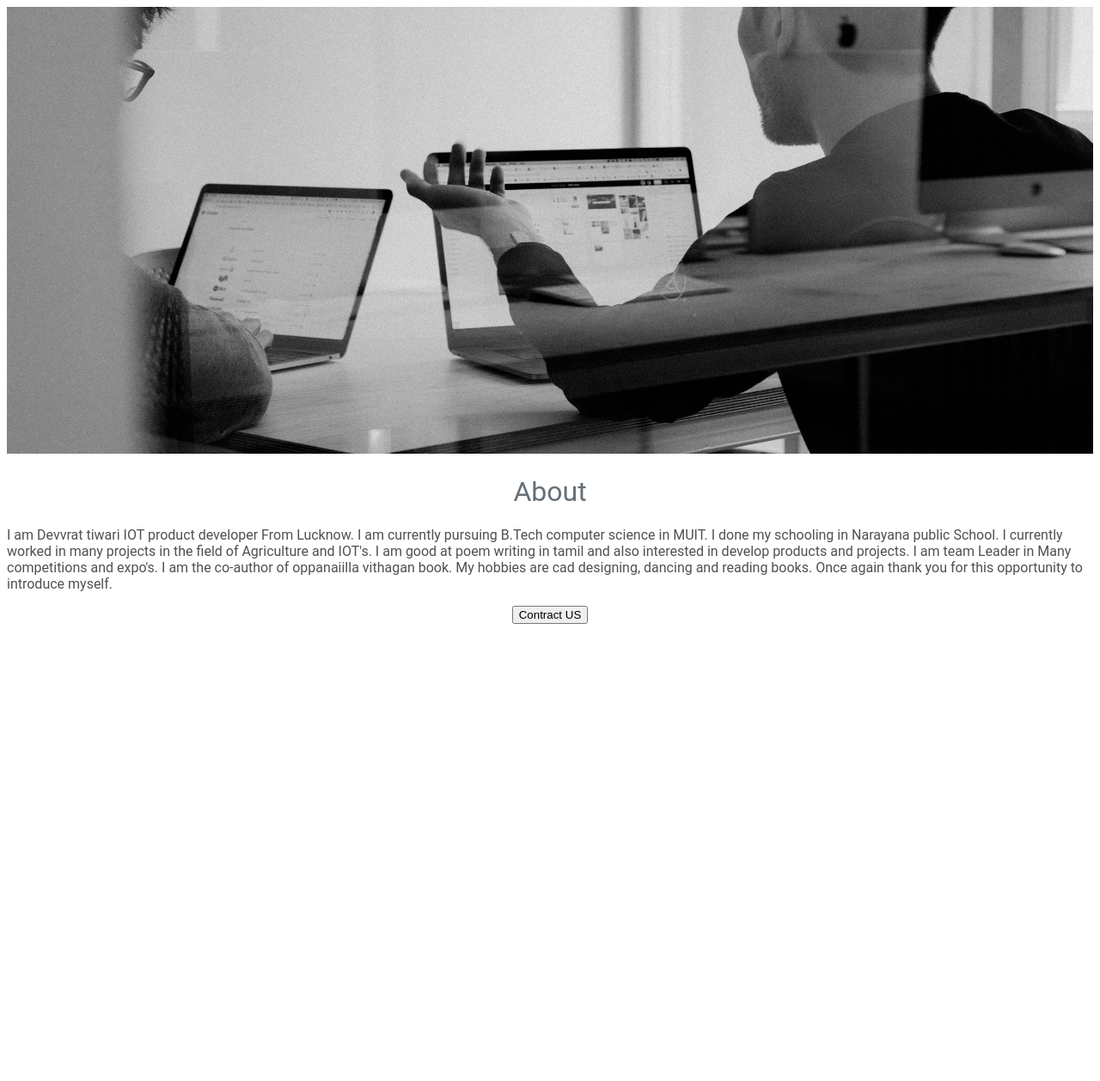
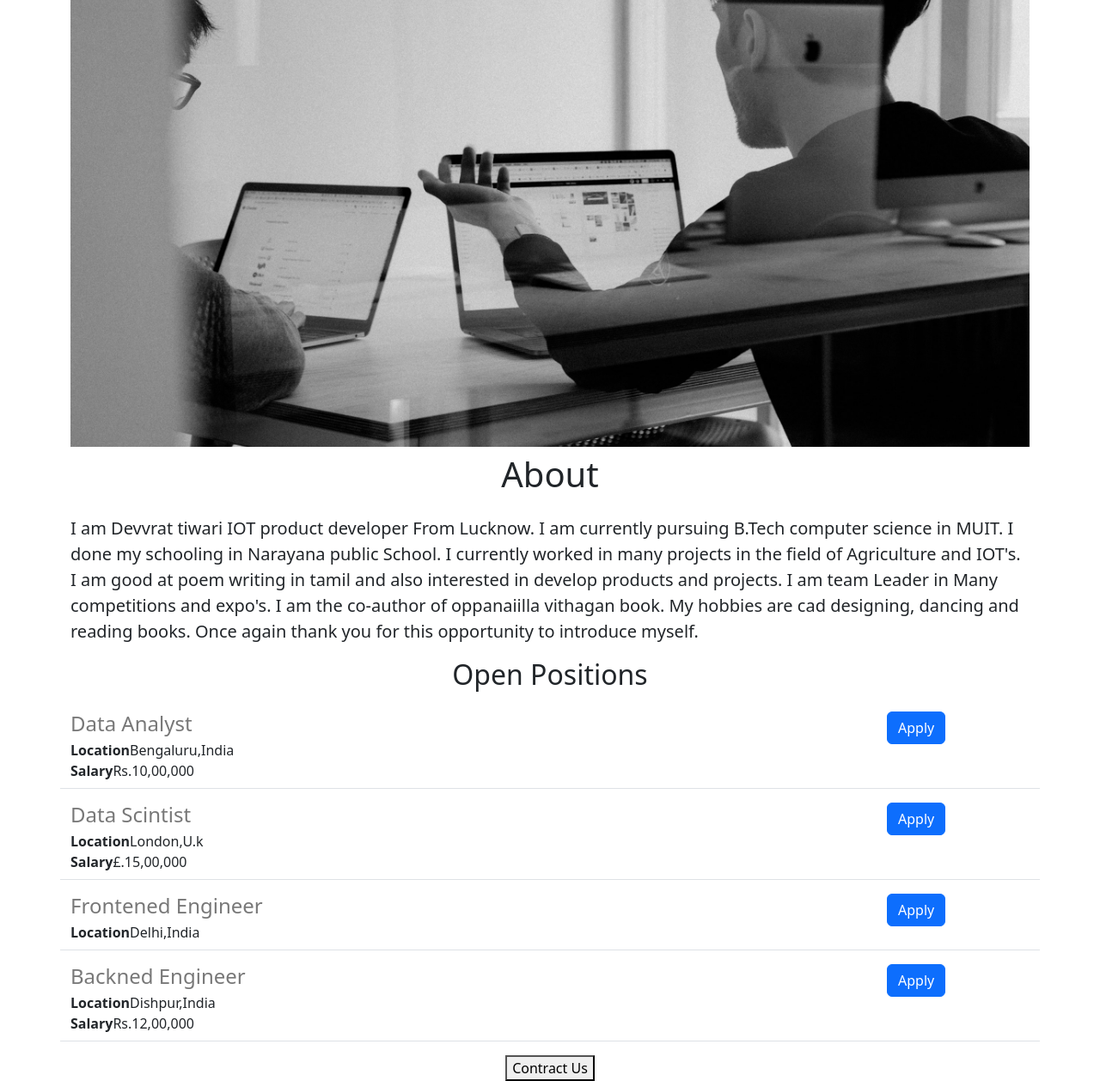
Before and after one commit to Shakar45/career-website, a Flask app: page / in a window 1280 px wide. Shown: the whole page at 86% size. Before the commit the page ends 726 px from the top, so only its background shows below. Run offline with Flask 3, Linux system fonts and the light colour scheme.

Commit message:
add dyanamic page

```diff
--- a/app.py
+++ b/app.py
@@ -1,11 +1,44 @@
-from flask import Flask,render_template
+from flask import Flask,render_template,jsonify
 
 
 app=Flask(__name__)
+JOBS=[
+  {
+    'id':1,
+    'title':'Data Analyst',
+    'location':'Bengaluru,India',
+    'salary':'Rs.10,00,000',
+  },
+  {
+    'id':1,
+    'title':'Data Scintist',
+    'location':'London,U.k',
+    'salary':'£.15,00,000',
+  },
+    {
+    'id':3,
+    'title':'Frontened Engineer',
+    'location':'Delhi,India',
+    # 'salary':'Rs.9,00,000',
+  },
+  {
+    'id':1,
+    'title':'Backned Engineer',
+    'location':'Dishpur,India',
+    'salary':'Rs.12,00,000',
+  }
+
+
+]
+
 
 @app.route("/")
 def hello():
-  return render_template('home.html')
+  return render_template('home.html',jobs=JOBS)
+
+@app.route("/api/jobs")
+def list_job():
+  return jsonify(JOBS)
 
 if __name__=="__main__":
   app.run(host="0.0.0.0",port=8080,debug=True)
--- a/templates/home.html
+++ b/templates/home.html
@@ -1,37 +1,29 @@
 <!DOCTYPE html>
 <html>
   <head>
+    <meta charset="utf-8">
+    <meta name="viewport" content="width=device-width, initial-scale=1">
+    <link href="https://cdn.jsdelivr.net/npm/bootstrap@5.3.3/dist/css/bootstrap.min.css" rel="stylesheet" integrity="sha384-QWTKZyjpPEjISv5WaRU9OFeRpok6YctnYmDr5pNlyT2bRjXh0JMhjY6hW+ALEwIH" crossorigin="anonymous">
     <title> Dev Careers</title>
     <style>
-      h1{
-        font: size; 50px;
-        font-family: Roboto;
-        font-weight:normal;
-        color: rgb(100,110,120);
-        text-align:center;
-      }
+
       #banner{
         width: 100%;
         height:  520px;
         object-fit:cover;
             }
-      #container{
-        width:720;
-        margin:0 auto;
+
       }
-      .bodytext {
-        font-family:Roboto;
-        color: rgb(80,80,80)
-      }
+
     </style>
   </head>
   <body>
-    <div id='container'>
-    <img id ='banner' src="static/banner.jpg" height="420">
-    <h1>
+    <div class="container">
+    <img class='img-fluid' id ='banner' src="static/banner.jpg" height="420">
+    <h1 class='text-center mt-2 mb-4'>
       About
     </h1>
-    <p class='bodytext'>
+    <p class='lead'>
       I am Devvrat tiwari IOT product developer From Lucknow. I am currently pursuing B.Tech computer science in MUIT. I done my schooling in Narayana public School.
       I currently worked in many projects in the field of Agriculture and IOT's.
       I am good at poem writing in tamil and also interested in develop products and projects.
@@ -39,9 +31,17 @@
       I am the co-author of oppanaiilla vithagan book.
       My hobbies are cad designing, dancing and reading books.
       Once again thank you for this opportunity to introduce myself.
-    </p>
-    <div style='text-align:center'>
-      <button>Contract US</button>
+    </p><h2 class='text-center mt-2 mb-4'>
+      Open Positions
+    </h2>
+        <div>
+            {% for job in jobs %}
+            {%include 'jobitem.html'%}
+            {%endfor%}
+      </div>
+
+    <div class='text-center'>
+      <button class=input class="btn btn-primary" type="button" value="Input">Contract Us</button>
      </div>
 
   </div>
--- /dev/null
+++ b/templates/jobitem.html
@@ -0,0 +1,19 @@
+<div class='border-bottom row' style='margin-bottom:16px;padding-bottom:8px'>
+  <div class='col-10'>
+    <h4 style='color:rgb(120,120,120);margin-bottom:4px;'>
+      {{job['title']}}
+    </h4>
+    <div>
+      <b>Location</b>{{job['location']}}</div>
+    <div>
+      {% if 'salary' in job:%}
+      <b>Salary</b>{{job["salary"]}}
+    {%endif%}</div>
+
+</div>
+
+
+<div class='col-2'>
+  <button type="button" class="btn btn-primary">Apply</button>
+</div>
+</div>
```
Also changed, not shown: static/minaaaaa.jpg (added).
